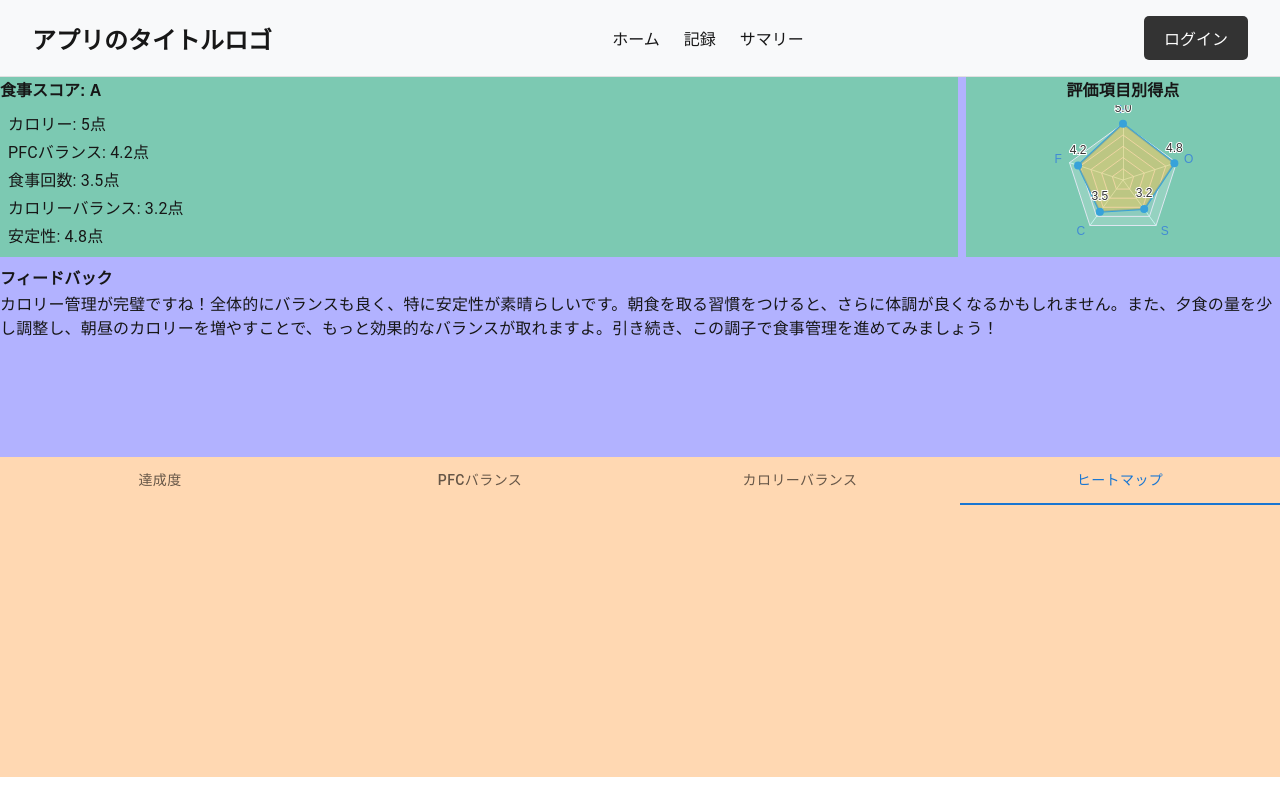
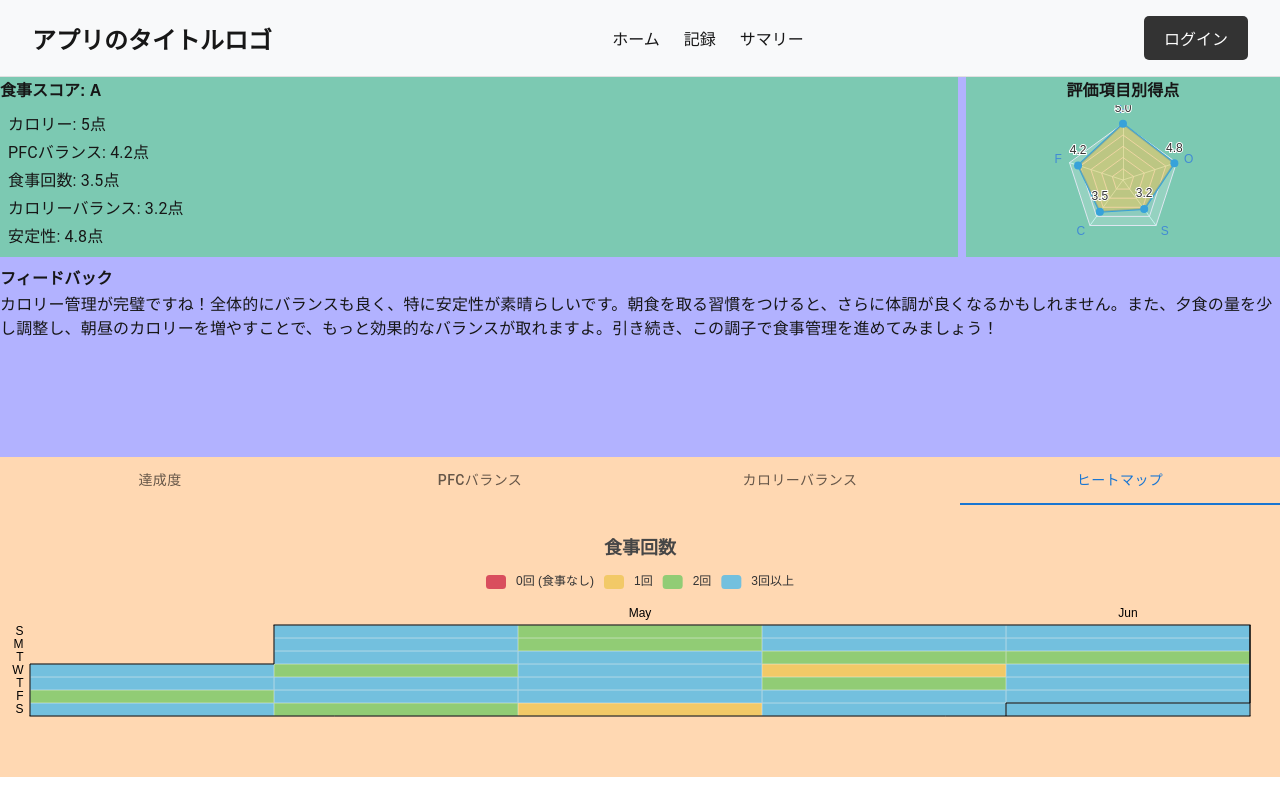
Before and after one commit to atsushi0507/dietary_web_app, a Next.js app in the folder frontend/: page /summary in a window 1280 px wide. Both pictures are taken after a click on the tab "ヒートマップ". Built offline with nearby package versions, Linux system fonts and the light colour scheme.

Commit message:
Add HeatMap and complete the wireframe frontend

```diff
--- /dev/null
+++ b/frontend/src/components/atoms/HeatMap.jsx
@@ -0,0 +1,73 @@
+import React from "react";
+import ReactEChart from "echarts-for-react";
+
+// 日付の範囲を取得するヘルパー関数
+const getDateRange = (data) => {
+    if (data.length === 0) return null;
+
+    const dates = data.map(item => new Date(item[0]));
+    const minDate = new Date(Math.min(...dates)); // 最小日付
+    const maxDate = new Date(Math.max(...dates)); // 最大日付
+
+    const startYear = minDate.getFullYear();
+    const startMonth = (minDate.getMonth() + 1).toString().padStart(2, '0');
+
+    const endYear = maxDate.getFullYear();
+    const endMonth = (maxDate.getMonth() + 1).toString().padStart(2, '0');
+
+    // "YYYY-MM" 形式の範囲を返す
+    return [`${startYear}-${startMonth}`, `${endYear}-${endMonth}`];
+};
+
+const HeatMap = ({ data, max = 4, title, height = "150px" }) => {
+    const range = getDateRange(data);
+
+    const options = {
+        title: {
+            top: 30,
+            left: "center",
+            text: title
+        },
+        tooltip: {
+            position: "top",
+            formatter: function (params) {
+                return `${params.value[0]}: ${params.value[1]}回の食事`;
+            }
+        },
+        visualMap: {
+            min: 0,
+            max: max,
+            type: "piecewise",
+            orient: "horizontal",
+            left: "center",
+            top: 65,
+            pieces: [
+                { min: 0, max: 0, label: "0回 (食事なし)", color: "#d94e5d" },
+                { min: 1, max: 1, label: "1回", color: "#f2c967" },
+                { min: 2, max: 2, label: "2回", color: "#91cc75" },
+                { min: 3, max: 4, label: "3回以上", color: "#73c0de" }
+            ]
+        },
+        calendar: {
+            top: 120,
+            left: 30,
+            right: 30,
+            cellSize: ['auto', 13],
+            itemStyle: {
+              borderWidth: 0.5
+            },
+            yearLabel: { show: false },
+            // range: ["2024-05", "2024-06"]
+            range: range
+        },
+        series: {
+            type: 'heatmap',
+            coordinateSystem: 'calendar',
+            data: data
+          }
+    };
+
+    return <ReactEChart option={options} style={{height: height, width: "100%"}} />
+};
+
+export default HeatMap;
--- a/frontend/src/components/templates/summary/dashboard.jsx
+++ b/frontend/src/components/templates/summary/dashboard.jsx
@@ -4,6 +4,7 @@ import styled from "styled-components";
 import sampleData from "@/public/sampleAchievement.json";
 import LineChart from "@/components/atoms/LineChart";
 import PieChart from "@/components/atoms/PieChart";
+import HeatMap from "@/components/atoms/HeatMap";
 
 const tabOptions = [
     {label: "達成度"},
@@ -23,6 +24,16 @@ const sampleCalorieData = [
     {name: "昼食", value: 946.8},
     {name: "夕食", value: 620.1},
     {name: "間食", value: 123.5}
+]
+
+const sampleHeatmapData = [
+    ["2024-05-01", 3], ["2024-05-02", 3], ["2024-05-03", 2], ["2024-05-04", 3],["2024-05-05", 3],
+    ["2024-05-06", 3], ["2024-05-07", 3], ["2024-05-08", 2], ["2024-05-09", 3],["2024-05-10", 3],
+    ["2024-05-11", 2], ["2024-05-12", 2], ["2024-05-13", 2], ["2024-05-14", 3],["2024-05-15", 3],
+    ["2024-05-16", 3], ["2024-05-17", 3], ["2024-05-18", 1], ["2024-05-19", 3],["2024-05-20", 3],
+    ["2024-05-21", 2], ["2024-05-22", 1], ["2024-05-23", 2], ["2024-05-24", 3],["2024-05-25", 3],
+    ["2024-05-26", 3], ["2024-05-27", 4], ["2024-05-28", 2], ["2024-05-29", 3],["2024-05-30", 3],
+    ["2024-05-31", 3], ["2024-06-01", 3], ["2024-06-02", 3], ["2024-06-03", 2]
 ]
 
 const Dashboard = () => {
@@ -60,6 +71,14 @@ const Dashboard = () => {
                 height="300px"
             />
             }
+            {selectedTab === 3 &&
+            <HeatMap
+                title="食事回数"
+                max={4}
+                data={sampleHeatmapData}
+                height="300px"
+            />
+            }
         </Container>
     );
 };
```
